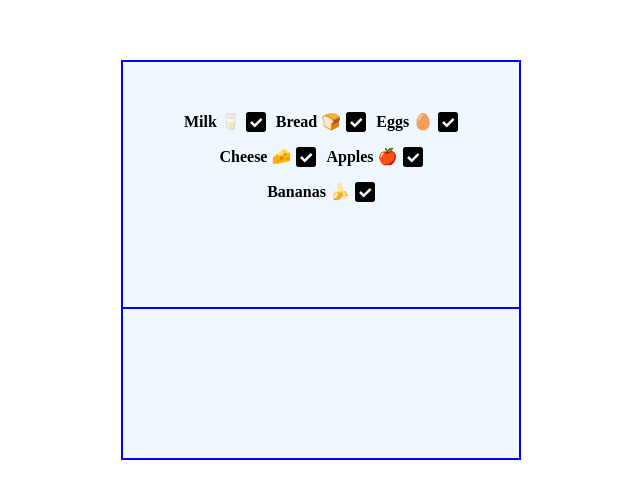
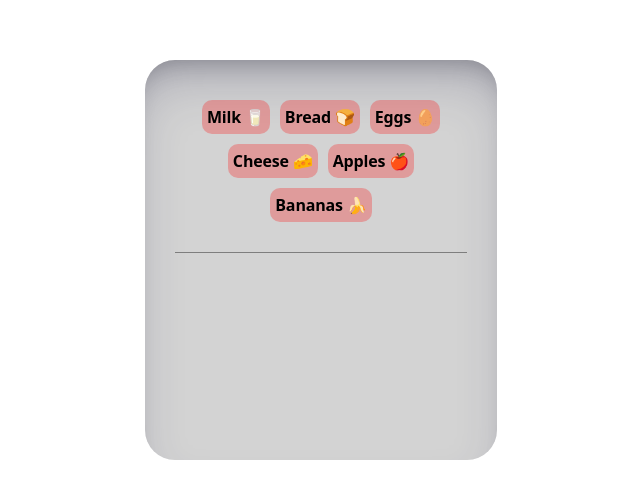
Before and after one commit to MaximMurysov/SmartCart, a React app: page / in a window 1280 px wide. Shown: the part 140-638 px from the top of the page, without its empty margins (319-959 px from the left). Built offline with nearby package versions, Linux system fonts and the light colour scheme; the HTML template or start-up script is replaced by a standard one.

Commit message:
add products.jsx for header

```diff
--- /dev/null
+++ b/src/components/Products.jsx
@@ -0,0 +1,21 @@
+import { products } from "./main";
+import styles from "./products.module.css";
+function Products({ cardItems, addProduct }) {
+  return (
+    <>
+      <div className={styles.productsContainer}>
+        {products.map((elem, index) => (
+          <div key={index} className={`${styles.productItem} `}>
+            <p
+              className={`${styles.elemItem} ${cardItems.includes(elem) ? styles.inCard : ""}`}
+              onClick={() => addProduct(elem)}
+            >
+              {elem}
+            </p>
+          </div>
+        ))}
+      </div>
+    </>
+  );
+}
+export default Products;
--- a/src/components/SmartCart.jsx
+++ b/src/components/SmartCart.jsx
@@ -1,8 +1,7 @@
-import { products } from "./main";
 import { useState } from "react";
 import styles from "./products.module.css";
-import { ImCheckboxChecked } from "react-icons/im";
-import { RxCross2 } from "react-icons/rx";
+import { MdDelete } from "react-icons/md";
+import Products from "./Products";
 function SmartCart() {
   const [cardItems, setCardItems] = useState([]);
 
@@ -10,35 +9,42 @@ function SmartCart() {
     if (cardItems.includes(elem)) return;
     setCardItems([...cardItems, elem]);
   };
+
   const deleteProduct = (product) => {
     setCardItems(cardItems.filter((elem) => elem !== product));
   };
-  const isInCart = (elem) => cardItems.includes(elem);
+
+  const clearCard = () => {
+    setCardItems([]);
+  };
 
   return (
     <div className={styles.selectProducts}>
       <div className={styles.selectProductsContainer}>
-        <div className={styles.productsContainer}>
-          {products.map((elem, index) => (
-            <div key={index} className={styles.productItem}>
-              <p className={styles.elemItem}>{elem}</p>
+        <Products cardItems={cardItems} addProduct={addProduct} />
+        <div>
+          {cardItems.map((elem) => (
+            <div className={styles.delete}>
+              <p>{elem}</p>
               <button
-                className={styles.buttonDelete}
-                onClick={() => addProduct(elem)}
+                onClick={() => deleteProduct(elem)}
+                className={styles.deleteBtn}
               >
-                {isInCart(elem) ? <RxCross2 /> : <ImCheckboxChecked />}
+                <MdDelete />
               </button>
             </div>
           ))}
         </div>
-        <div>
-          {cardItems.map((elem) => (
-            <div className={styles.delete}>
-              <p>{elem}</p>
-              <button onClick={() => deleteProduct(elem)}>X</button>
-            </div>
-          ))}
-        </div>
+
+        {cardItems.length > 1 && (
+          <button
+            onClick={clearCard}
+            style={{ width: "120px" }}
+            className={styles.deleteBtn}
+          >
+            Clear All
+          </button>
+        )}
       </div>
     </div>
   );
--- a/src/components/products.module.css
+++ b/src/components/products.module.css
@@ -1,3 +1,23 @@
+body {
+  font-family:
+    system-ui,
+    -apple-system,
+    BlinkMacSystemFont,
+    "Segoe UI",
+    Roboto,
+    Oxygen,
+    Ubuntu,
+    Cantarell,
+    "Helvetica Neue",
+    sans-serif;
+
+  font-weight: 400;
+  line-height: 1.5;
+  letter-spacing: -0.01em;
+
+  -webkit-font-smoothing: antialiased;
+  -moz-osx-font-smoothing: grayscale;
+}
 * {
   margin: 0px;
   padding: 0;
@@ -8,33 +28,55 @@
   align-items: center;
   justify-content: center;
   height: 100vh;
+  background-color: white;
 }
 .selectProductsContainer {
-  width: 400px;
-  height: 400px;
-  border: 2px blue solid;
-  background-color: aliceblue;
+  width: 352px;
+  min-height: 400px;
+  padding: 10px 30px;
+  padding-bottom: 50px;
+  border-radius: 30px;
+  background: lightgrey;
+  box-shadow:
+    rgba(50, 50, 93, 0.25) 0px 30px 50px -12px inset,
+    rgba(0, 0, 0, 0.3) 0px 18px 26px -18px inset;
 }
 .productsContainer {
   margin-top: 30px;
-  padding: 20px 40px;
   width: 100%;
   display: flex;
   gap: 10px;
   width: 100%;
   flex-wrap: wrap;
-  padding-bottom: 100px;
-  border-bottom: 2px blue solid;
+  padding-bottom: 30px;
+  border-bottom: 1px rgba(0, 0, 0, 0.404) solid;
   justify-content: center;
 }
 .productItem {
   display: flex;
-  gap: 5px;
+  gap: 7px;
   text-align: center;
 }
 .elemItem {
   font-weight: bold;
+  cursor: pointer;
+  background-color: rgba(255, 0, 0, 0.267);
+  padding: 5px;
+  border-radius: 10px;
 }
+.elemItem.inCard {
+  background: #fff1f2; /* мягкий красный фон */
+  border: 1px solid #fecdd3; /* нежная граница */
+  color: #7f1d1d; /* глубокий красный текст */
+  font-weight: 500;
+  transition: all 0.2s ease;
+}
+.item:hover {
+  background: #ffe4e6;
+  transform: translateY(-2px);
+  box-shadow: 0 8px 20px rgba(225, 29, 72, 0.15);
+}
+
 .buttonDelete {
   border: none;
   background-color: aliceblue;
@@ -44,5 +86,41 @@
 }
 .delete {
   display: flex;
-  gap: 5px;
+  justify-content: space-between;
+  margin-top: 20px;
+  font-size: 20px;
+  margin-bottom: 30px;
 }
+.deleteBtn {
+  background: #fff;
+  border: none;
+  padding: 5px 10px;
+  display: inline-block;
+  font-size: 15px;
+  font-weight: 600;
+  width: 70px;
+  text-transform: uppercase;
+  cursor: pointer;
+  transform: skew(-21deg);
+}
+.deleteBtn::before {
+  content: "";
+  position: absolute;
+  top: 0;
+  bottom: 0;
+  right: 100%;
+  left: 0;
+  background: rgb(20, 20, 20);
+  opacity: 0;
+  z-index: -1;
+  transition: all 0.5s;
+}
+.deleteBtn:hover {
+  color: #fff;
+}
+
+.deleteBtn:hover::before {
+  left: 0;
+  right: 0;
+  opacity: 1;
+}
```
